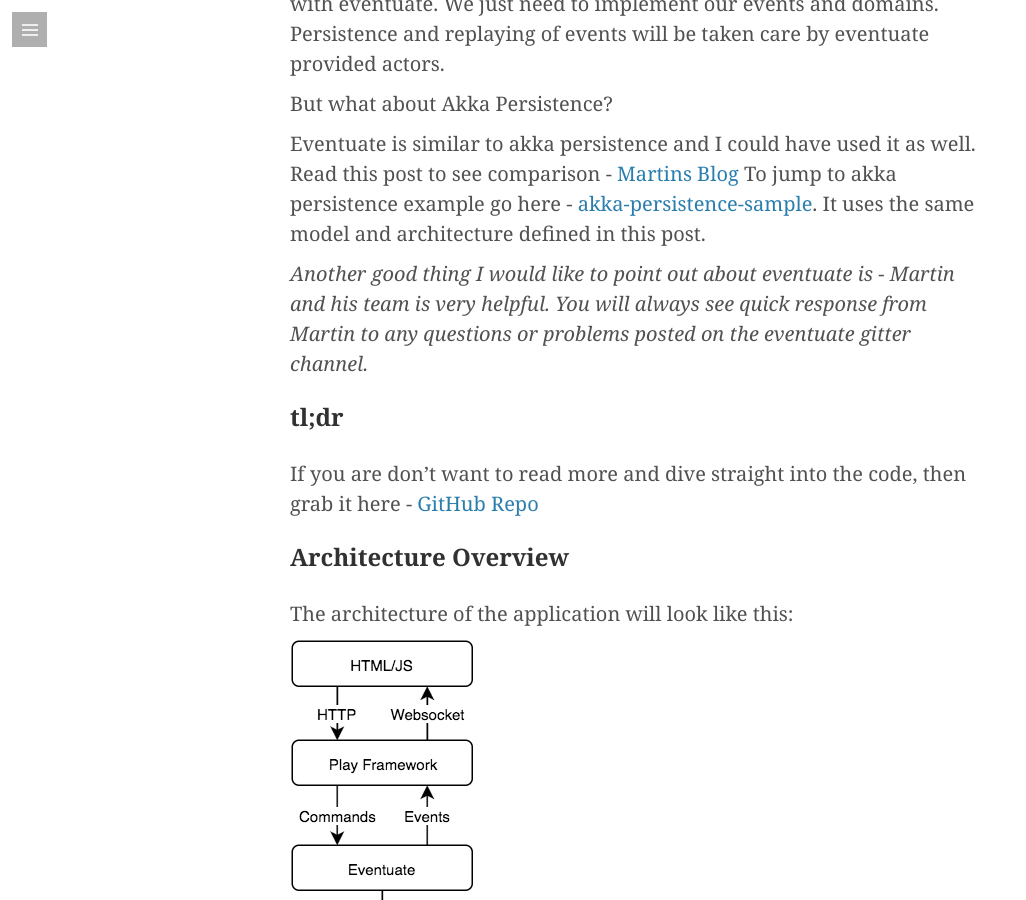
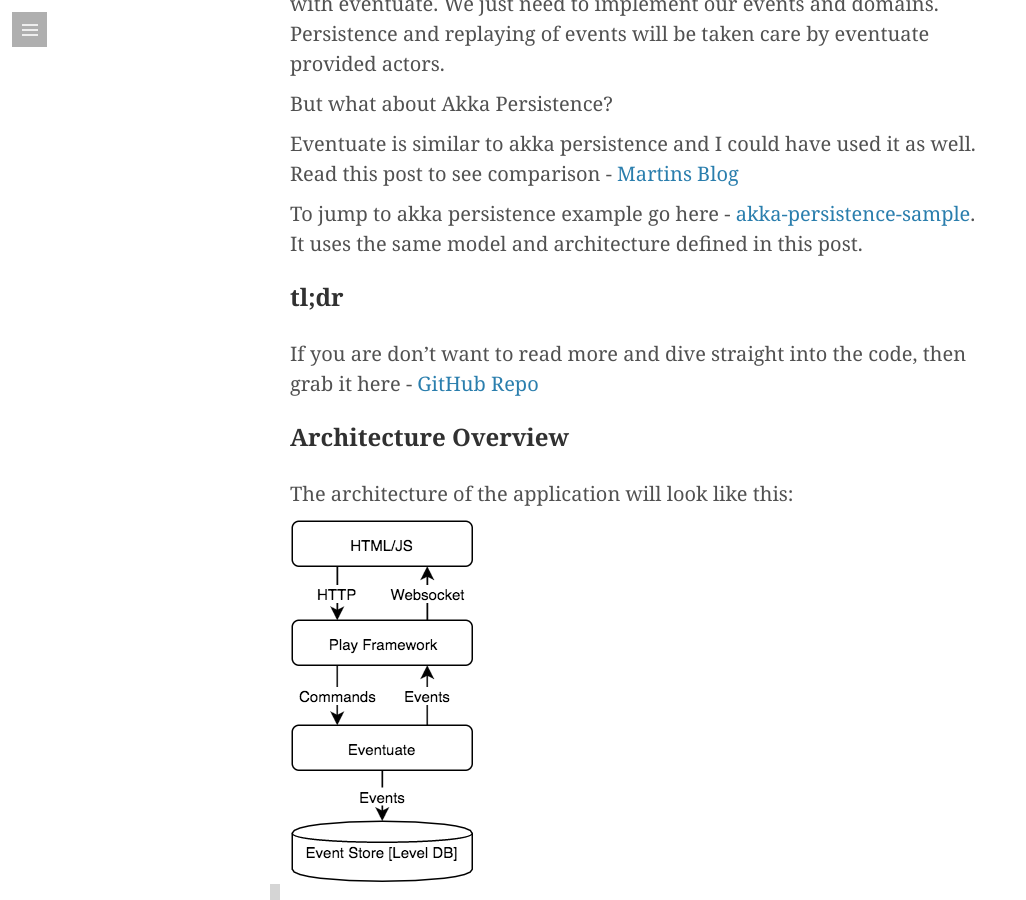
Before and after one commit to kunalkanojia/kunalkanojia.github.io, a Jekyll site: the page built from _posts/2016-07-04-event-sourcing-part-1.markdown, in a window 1280 px wide and 900 px high, scrolled down 2222 px. Shown: the whole window, without its empty margins (0-1026 px from the left). Built offline with Jekyll 4.4.1, drawn with Linux system fonts in a browser that asks for light colours; some web fonts are replaced; comment, search, counter and statistics services are not loaded.

Commit message:
Update post

```diff
--- a/_posts/2016-07-04-event-sourcing-part-1.markdown
+++ b/_posts/2016-07-04-event-sourcing-part-1.markdown
@@ -53,9 +53,8 @@
 
 Eventuate is similar to akka persistence and I could have used it as well.
 Read this post to see comparison - [Martins Blog](http://krasserm.github.io/2015/05/25/akka-persistence-eventuate-comparison/)
+
 To jump to akka persistence example go here - [akka-persistence-sample](https://github.com/kunalkanojia/akka-persitence-sample). It uses the same model and architecture defined in this post.
-
-_Another good thing I would like to point out about eventuate is - Martin and his team is very helpful. You will always see quick response from Martin to any questions or problems posted on the eventuate gitter channel._
 
 
 ### tl;dr
```
